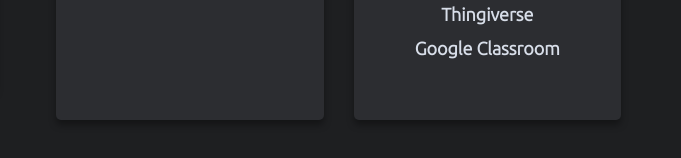
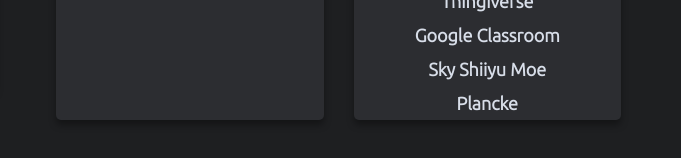
Before and after one commit to Beedit/Bento, a website: page index.html in a window 1280 px wide. Shown: the part 600-758 px from the top of the page, 599-1280 px from the left. Drawn offline with nearby package versions, Linux system fonts and the light colour scheme.

Commit message:
Skyblock stuff nice very cool

```diff
--- a/index.html
+++ b/index.html
@@ -134,6 +134,18 @@
                 class="qlist__link"
                 >Google Classroom</a
             >
+            <a
+                href="https://sky.shiiyu.moe/"
+                target="blank"
+                class="qlist__link"
+                >Sky Shiiyu Moe</a
+            >
+            <a
+                href="https://plancke.io/"
+                target="blank"
+                class="qlist__link"
+                >Plancke</a
+            >
             </div>
         </div>
         <script src="js/time.js"></script>
```
